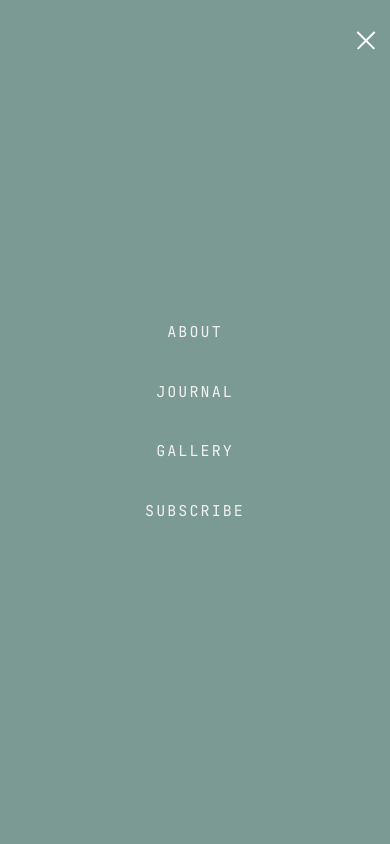
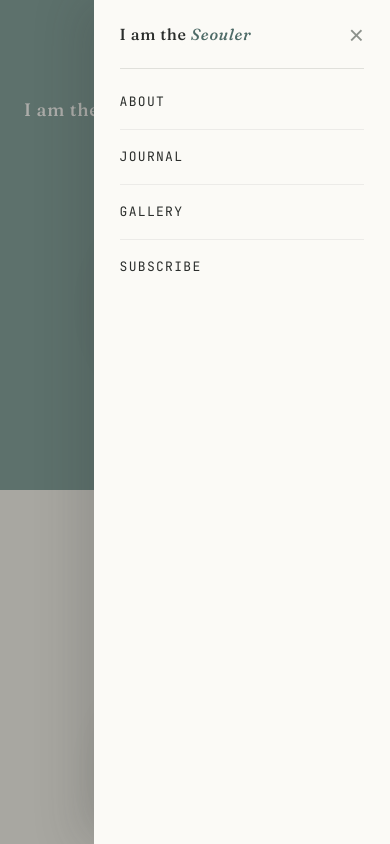
Before and after one commit to iamtheseouler/IamtheSeouler-web, an Eleventy site: page src/index.njk in a window 390 px wide. Both pictures are taken after a click on the button "메뉴 열기". Shown: the top 844 px of the page. Built offline with nearby package versions, Linux system fonts and the light colour scheme; Eleventy itself is replaced by a stand-in of ours; files that its build step writes are made by us from their sources.

Commit message:
Open the phone menu as a drawer, not a full screen

```diff
--- a/src/_includes/nav.njk
+++ b/src/_includes/nav.njk
@@ -1,7 +1,7 @@
 {# The home page nav sits on the celadon field and needs light text;
    everywhere else it sits on paper. Pass onCeladon from the home page.
    The colours used to be inline styles; they are classes now so the
-   phone's overlay menu can set its own without fighting them. #}
+   phone's drawer can set its own without fighting them. #}
 <nav{% if onCeladon %} class="on-celadon"{% endif %}>
   {%- if onCeladon %}
   <div class="mark">I am the <b>Seouler</b></div>
@@ -13,7 +13,13 @@
     <span></span><span></span><span></span>
   </button>
 
+  <div class="nav-scrim"></div>
+
   <div class="links" id="nav-links">
+    <div class="links-head">
+      <span class="links-title">I am the <b>Seouler</b></span>
+      <button type="button" class="nav-close" aria-label="메뉴 닫기">&times;</button>
+    </div>
     {%- if onCeladon %}
     <a href="#about">About</a>
     <a href="#journal">Journal</a>
@@ -38,12 +44,13 @@
     function set(open){
       nav.classList.toggle('open', open);
       btn.setAttribute('aria-expanded', open ? 'true' : 'false');
-      btn.setAttribute('aria-label', open ? '메뉴 닫기' : '메뉴 열기');
       document.body.style.overflow = open ? 'hidden' : '';
     }
     btn.addEventListener('click', function(){ set(!nav.classList.contains('open')); });
-    // Tapping a link should take you there, not leave the panel covering it.
+    // Tapping a link should take you there, not leave the drawer covering it.
     links.addEventListener('click', function(e){ if (e.target.closest('a')) set(false); });
+    nav.querySelector('.nav-close').addEventListener('click', function(){ set(false); });
+    nav.querySelector('.nav-scrim').addEventListener('click', function(){ set(false); });
     document.addEventListener('keydown', function(e){ if (e.key === 'Escape') set(false); });
     window.addEventListener('resize', function(){ if (window.innerWidth > 780) set(false); });
   })();
--- a/src/css/site.css
+++ b/src/css/site.css
@@ -41,8 +41,10 @@ nav.on-celadon .mark{color:var(--on-celadon);}
 nav.on-celadon .mark b{color:#fff;}
 nav.on-celadon .links{color:rgba(251,250,246,0.75);}
 nav.on-celadon .links a:hover{color:#fff;}
-/* The hamburger only exists on phones — see the responsive block. */
-.nav-toggle{display:none;background:none;border:0;padding:0;}
+/* The hamburger, its drawer chrome and the dimmed backdrop only exist on
+   phones — see the responsive block. */
+.nav-toggle,.nav-scrim,.links-head{display:none;}
+.nav-toggle,.nav-close{background:none;border:0;padding:0;}
 
 /* ============ POSTER HERO (home) ============ */
 /* 청자 면(위) → 백자 면(아래), 경계에 타이틀 */
@@ -230,29 +232,43 @@ footer .info{font-family:var(--mono);font-size:11px;letter-spacing:0.06em;color:
   /* The links used to be hidden here, which left a phone with no way to
      reach the gallery or the subscribe form. Stacking them under the mark
      fixed that but read as another line of prose, so they live behind a
-     hamburger now and open as a full panel. */
+     hamburger now and open as a drawer. */
   nav{padding:18px 0;}
   .nav-toggle{display:flex;flex-direction:column;align-items:flex-end;justify-content:center;
     gap:5px;width:44px;height:44px;margin-right:-10px;cursor:pointer;}
   .nav-toggle span{display:block;width:24px;height:1.5px;background:var(--ink);
     transition:transform .25s ease,opacity .15s ease;}
   nav.on-celadon .nav-toggle span{background:#fff;}
-  nav.open .nav-toggle{position:fixed;top:18px;right:22px;z-index:70;}
-  nav.open .nav-toggle span{background:#fff;}
-  nav.open .nav-toggle span:nth-child(1){transform:translateY(6.5px) rotate(45deg);}
-  nav.open .nav-toggle span:nth-child(2){opacity:0;}
-  nav.open .nav-toggle span:nth-child(3){transform:translateY(-6.5px) rotate(-45deg);}
+  /* Covering the whole screen felt like being thrown onto a new page. The
+     menu is a drawer over the right edge instead, with the page still
+     visible and dimmed behind it. */
+  .nav-scrim{display:block;position:fixed;inset:0;z-index:55;
+    background:rgba(43,46,44,0.38);
+    opacity:0;visibility:hidden;transition:opacity .25s ease,visibility 0s linear .25s;}
+  nav.open .nav-scrim{opacity:1;visibility:visible;transition:opacity .25s ease;}
 
-  /* .on-celadon also sets a colour, so name it here or the home page's
-     menu comes out dimmer than every other page's. */
-  nav .links,nav.on-celadon .links{color:rgba(251,250,246,0.92);}
-  nav .links{position:fixed;inset:0;z-index:60;background:var(--celadon);
-    flex-direction:column;align-items:center;justify-content:center;gap:6px;
-    font-size:15px;letter-spacing:0.14em;
-    opacity:0;visibility:hidden;transition:opacity .25s ease;}
-  nav.open .links{opacity:1;visibility:visible;}
-  nav .links a{padding:14px 24px;}
-  nav .links a:hover{color:#fff;}
+  /* .on-celadon also sets a colour, and the drawer sits on paper, so name
+     it here or the home page's menu comes out light on light. */
+  nav .links,nav.on-celadon .links{color:var(--ink);}
+  nav .links{position:fixed;top:0;right:0;height:100%;width:min(76vw,300px);z-index:60;
+    background:var(--paper-2);box-shadow:-16px 0 44px rgba(43,46,44,0.16);
+    flex-direction:column;align-items:stretch;justify-content:flex-start;gap:0;
+    padding:20px 26px;font-size:13px;letter-spacing:0.1em;
+    transform:translateX(100%);visibility:hidden;
+    transition:transform .28s ease,visibility 0s linear .28s;}
+  nav.open .links{transform:none;visibility:visible;transition:transform .28s ease;}
+
+  .links-head{display:flex;align-items:center;justify-content:space-between;
+    padding-bottom:18px;margin-bottom:6px;border-bottom:1px solid var(--line);}
+  .links-title{font-family:var(--display);font-weight:500;font-size:16px;
+    letter-spacing:0.04em;text-transform:none;color:var(--ink);}
+  .links-title b{font-weight:500;font-style:italic;color:var(--celadon-deep);}
+  .nav-close{font-size:26px;line-height:1;color:var(--ink-faint);cursor:pointer;
+    padding:2px 0 2px 14px;}
+
+  nav .links a{padding:16px 0;border-bottom:1px solid var(--line-soft);}
+  nav .links a:last-child{border-bottom:none;}
+  nav .links a:hover{color:var(--celadon-deep);}
   .dict-inner{padding:32px 26px;}
   .grid{grid-template-columns:repeat(2,1fr);gap:18px;}
   .tile.feature{grid-column:span 2;grid-template-columns:1fr;gap:18px;}
```
